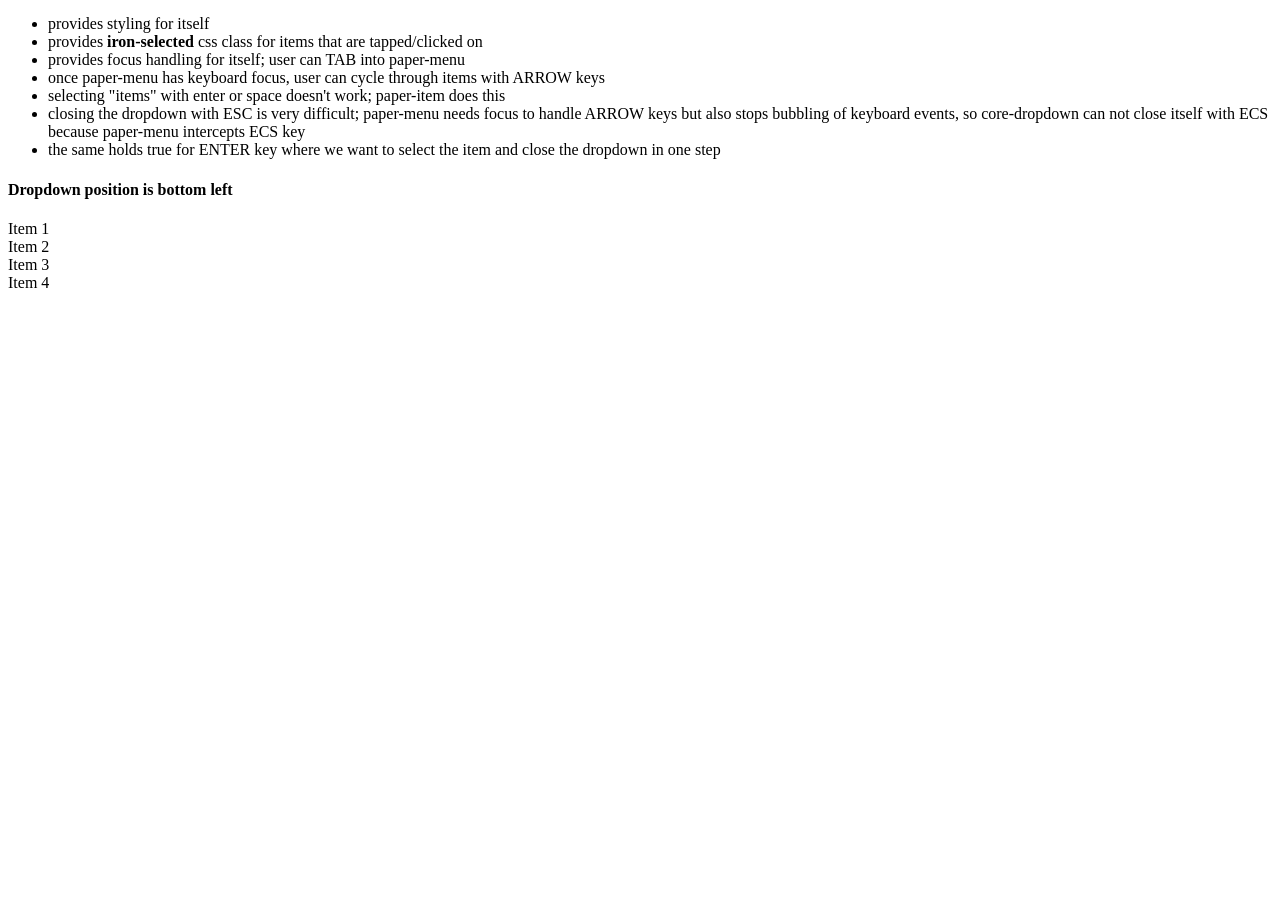
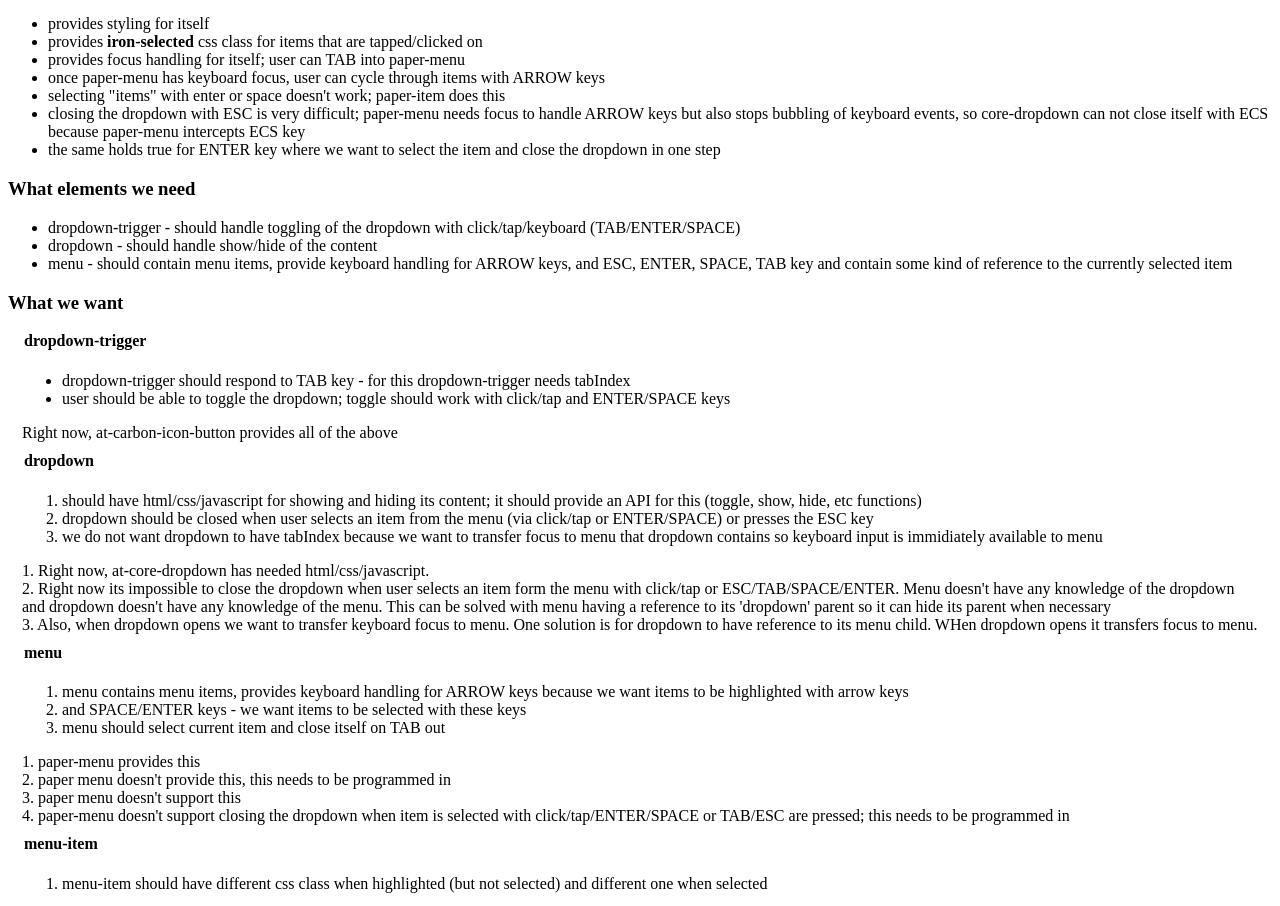
Before and after one commit to TangereJs/at-core-dropdown, a website: page paper-menu-demo.html in a window 1280 px wide. Shown: the part 44-950 px from the top of the page. Before the commit the page ends 800 px from the top, so only its background shows below. Drawn offline with Linux system fonts and the light colour scheme.

Commit message:
AT-123 updated paper-menu demo with more design observations / decisions

```diff
--- a/paper-menu-demo.html
+++ b/paper-menu-demo.html
@@ -10,12 +10,21 @@
   <link rel="import" href="../paper-menu/paper-menu.html">
   <link rel="import" href="at-core-dropdown.html">
   <link rel="import" href="../at-carbon-icon-button/at-carbon-icon-button.html">
+  <style media="screen">
+    fieldset {
+      border: none;
+    }
+
+    fieldset legend {
+      font-weight: bold;
+    }
+  </style>
 </head>
 
 <body>
   <div>
-    <div class="">
-      <div class="">
+    <div>
+      <div>
         <h3>paper-menu demo</h3>
         <ul>
           <li>provides styling for itself</li>
@@ -26,6 +35,74 @@
           <li>closing the dropdown with ESC is very difficult; paper-menu needs focus to handle ARROW keys but also stops bubbling of keyboard events, so core-dropdown can not close itself with ECS because paper-menu intercepts ECS key</li>
           <li>the same holds true for ENTER key where we want to select the item and close the dropdown in one step</li>
         </ul>
+      </div>
+      <div>
+        <h3>What elements we need</h3>
+        <ul>
+          <li>dropdown-trigger - should handle toggling of the dropdown with click/tap/keyboard (TAB/ENTER/SPACE)</li>
+          <li>dropdown - should handle show/hide of the content</li>
+          <li>menu - should contain menu items, provide keyboard handling for ARROW keys, and ESC, ENTER, SPACE, TAB key and contain some kind of reference to the currently selected item</li>
+        </ul>
+      </div>
+      <div>
+        <h3>What we want</h3>
+        <fieldset>
+          <legend>dropdown-trigger</legend>
+          <ul>
+            <li>dropdown-trigger should respond to TAB key - for this dropdown-trigger needs tabIndex</li>
+            <li>user should be able to toggle the dropdown; toggle should work with click/tap and ENTER/SPACE keys</li>
+          </ul>
+          <div>
+            Right now, at-carbon-icon-button provides all of the above
+          </div>
+        </fieldset>
+        <fieldset>
+          <legend>dropdown</legend>
+          <ol>
+            <li>should have html/css/javascript for showing and hiding its content; it should provide an API for this (toggle, show, hide, etc functions)</li>
+            <li>dropdown should be closed when user selects an item from the menu (via click/tap or ENTER/SPACE) or presses the ESC key</li>
+            <li>we do not want dropdown to have tabIndex because we want to transfer focus to menu that dropdown contains so keyboard input is immidiately available to menu</li>
+          </ol>
+          <div>
+            1. Right now, at-core-dropdown has needed html/css/javascript.
+          </div>
+          <div>
+            2. Right now its impossible to close the dropdown when user selects an item form the menu with click/tap or ESC/TAB/SPACE/ENTER. Menu doesn't have any knowledge of the dropdown and dropdown doesn't have any knowledge of the menu.
+            This can be solved with menu having a reference to its 'dropdown' parent so it can hide its parent when necessary
+          </div>
+          <div>
+            3. Also, when dropdown opens we want to transfer keyboard focus to menu. One solution is for dropdown to have reference to its menu child. WHen dropdown opens it transfers focus to menu.
+          </div>
+        </fieldset>
+        <fieldset>
+          <legend>menu</legend>
+          <ol>
+            <li>menu contains menu items, provides keyboard handling for ARROW keys because we want items to be highlighted with arrow keys</li>
+            <li>and SPACE/ENTER keys - we want items to be selected with these keys</li>
+            <li>menu should select current item and close itself on TAB out </li>
+          </ol>
+          <div>
+            1. paper-menu provides this
+          </div>
+          <div>
+            2. paper menu doesn't provide this, this needs to be programmed in
+          </div>
+          <div>
+            3. paper menu doesn't support this
+          </div>
+          <div>
+            4. paper-menu doesn't support closing the dropdown when item is selected with click/tap/ENTER/SPACE or TAB/ESC are pressed; this needs to be programmed in
+          </div>
+        </fieldset>
+        <fieldset>
+          <legend>menu-item</legend>
+          <ol>
+            <li>menu-item should have different css class when highlighted (but not selected) and different one when selected</li>
+          </ol>
+          <div>
+            1. currently this infrastructure is programmed into at-core-dropdown
+          </div>
+        </fieldset>
       </div>
     </div>
     <div class="relative-container">
```
